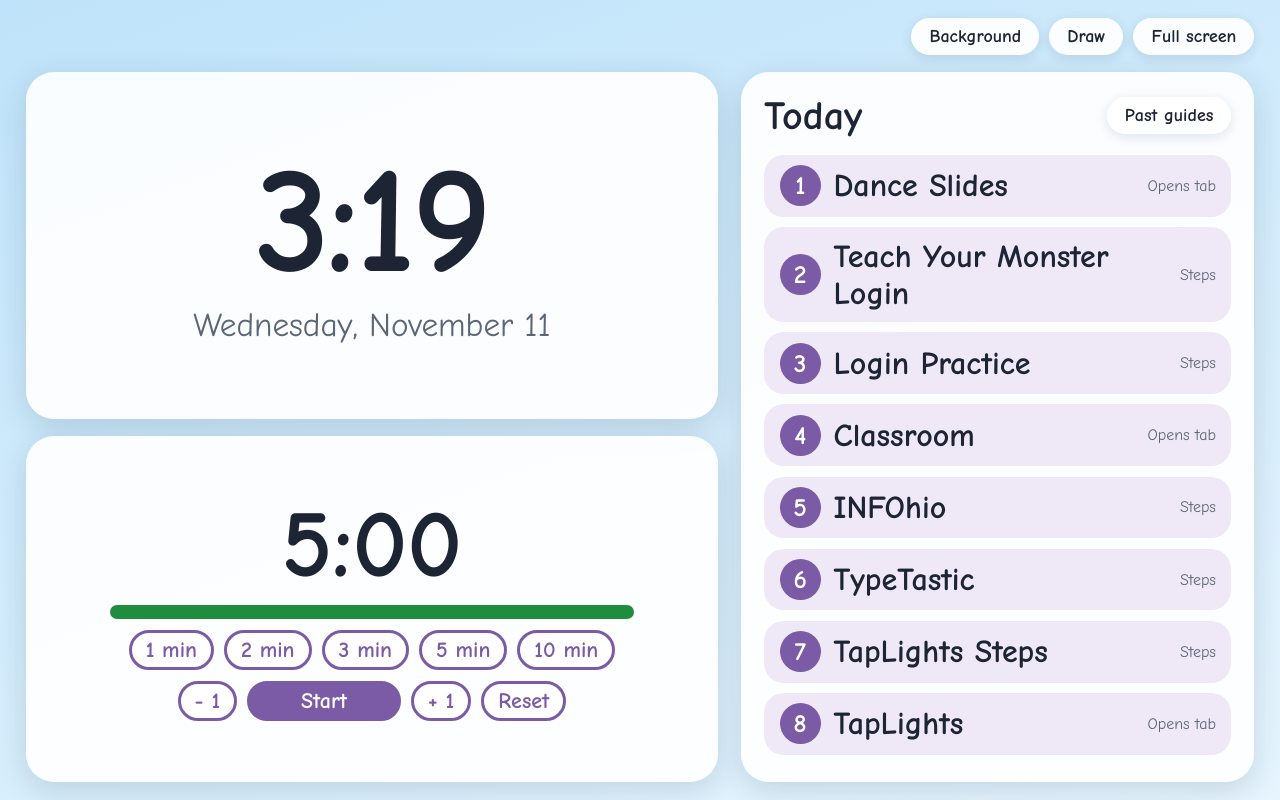
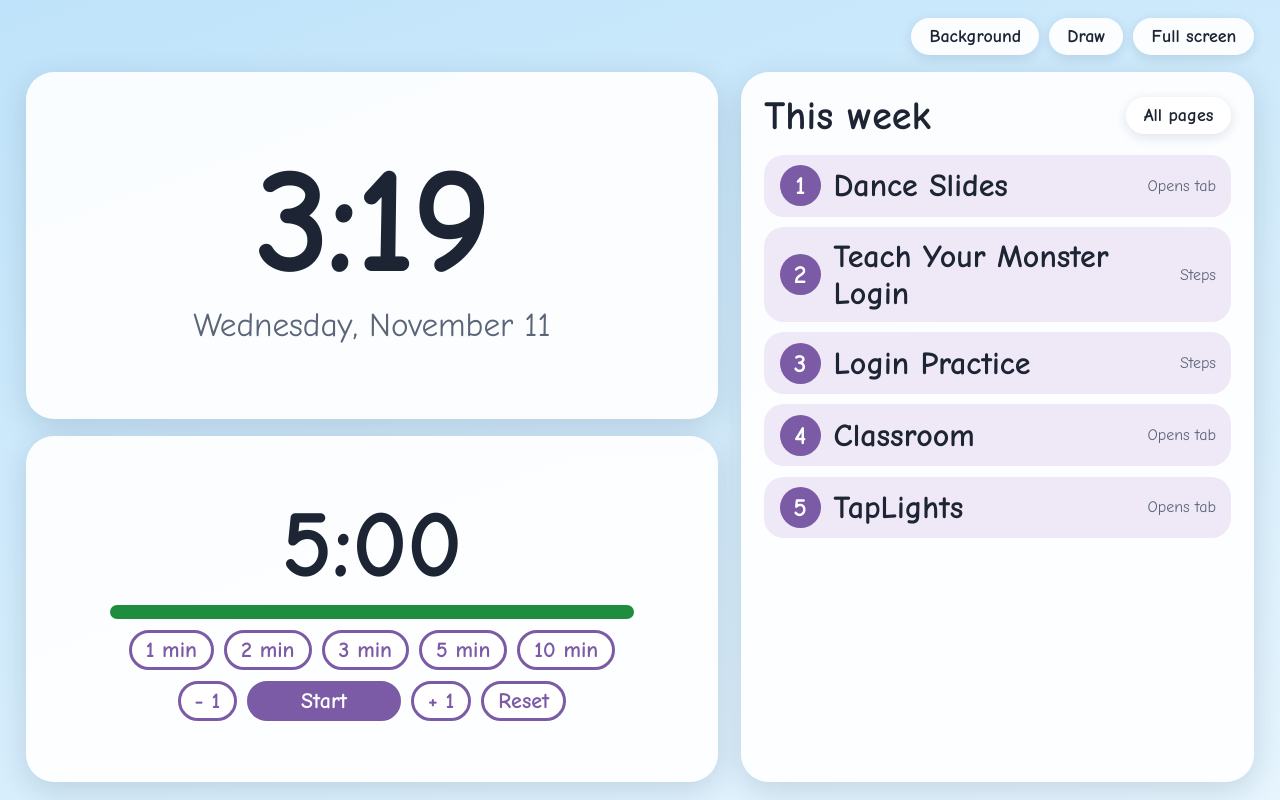
Before and after one commit to smithpick/smithpick.github.io, a plain HTML site: page index.html in a window 1280 px wide. Drawn offline with Linux system fonts and the light colour scheme; a web font is replaced by a local one.

Commit message:
Weekly plans: board opens to the current week, week menu, All pages list
Co-Authored-By: Claude Opus 5.5 <noreply@anthropic.com>
Claude-Session: https://claude.ai/code/session_015iDRFLctZ8BvoUTk9D5XjZ

```diff
--- a/index.html
+++ b/index.html
@@ -52,7 +52,8 @@
   /* ---------- plan ---------- */
   .plan { display:flex; flex-direction:column; padding:2.6vh 1.8vw; min-height:0; }
   .plan header { display:flex; align-items:center; justify-content:space-between; gap:10px; margin-bottom:2vh; }
-  .plan h2 { margin:0; font-size:min(5vh, 40px); }
+  .plan h2 { margin:0; font-size:min(5vh, 40px); white-space:nowrap; }
+  .plan header .tool { white-space:nowrap; }
   .plan select { font-family:var(--font); font-size:18px; padding:6px 10px; border-radius:12px; border:2px solid var(--line); }
   .items { list-style:none; margin:0; padding:0; display:flex; flex-direction:column; gap:1.3vh; overflow:auto; }
   .item { display:flex; align-items:center; gap:1vw; width:100%; text-align:left; border:none; cursor:pointer;
@@ -113,6 +114,7 @@
   .archive li button { width:100%; text-align:left; border:none; border-radius:14px; padding:12px 16px; cursor:pointer;
                        background:var(--accent2); color:var(--ink); font-size:22px; font-weight:700; display:flex; justify-content:space-between; gap:12px; }
   .archive li button:hover { background:var(--accent3); }
+  .archive li.ahead { font-size:16px; font-weight:700; color:var(--soft); text-transform:uppercase; letter-spacing:.06em; padding:8px 4px 0; }
   .archive li small { font-weight:400; color:var(--soft); font-size:16px; white-space:nowrap; }
   .plan header .hbtns { display:flex; gap:8px; align-items:center; }
 
@@ -192,7 +194,7 @@
       <h2 id="planTitle">Plan</h2>
       <div class="hbtns">
         <select id="planPick" aria-label="Choose plan"></select>
-        <button class="tool" id="pastBtn">Past guides</button>
+        <button class="tool" id="pastBtn">All pages</button>
       </div>
     </header>
     <ol class="items" id="items"></ol>
@@ -215,9 +217,9 @@
   <main class="gwall focus" id="gWall"></main>
 </div>
 
-<div class="archive" id="archive" role="dialog" aria-label="Past guides">
+<div class="archive" id="archive" role="dialog" aria-label="All pages">
   <div class="box">
-    <h2>Past guides <button class="tool" id="archClose">Close</button></h2>
+    <h2>All pages <button class="tool" id="archClose">Close</button></h2>
     <ul id="archList"></ul>
   </div>
 </div>
@@ -318,8 +320,17 @@
   paint();
 
   /* ---------- plan ---------- */
-  const plans = (typeof PLANS !== 'undefined' && PLANS.length) ? PLANS : [{ name:'Plan', items:[] }];
-  plans.forEach((p, i) => { const o = document.createElement('option'); o.value = i; o.textContent = p.name; $('planPick').appendChild(o); });
+  // Weeks: each plan has week: "YYYY-MM-DD" (the Monday). The board opens to the newest week that has started.
+  const plans = ((typeof PLANS !== 'undefined' && PLANS.length) ? PLANS : [{ week:'', items:[] }])
+    .slice().sort((a, b) => String(b.week || '').localeCompare(String(a.week || '')));
+  const todayKey = (() => { const d = new Date(); return d.getFullYear() + '-' + String(d.getMonth() + 1).padStart(2, '0') + '-' + String(d.getDate()).padStart(2, '0'); })();
+  let curIdx = plans.findIndex(p => !p.week || p.week <= todayKey); if (curIdx < 0) curIdx = plans.length - 1;
+  function weekLabel(p) { return p.week ? 'Week of ' + new Date(p.week + 'T12:00').toLocaleDateString('en-US', { month:'short', day:'numeric' }) : (p.name || 'Plan'); }
+  plans.forEach((p, i) => {
+    const o = document.createElement('option'); o.value = i;
+    o.textContent = weekLabel(p).replace('Week of ', '') + (i === curIdx ? ' (now)' : (p.week > todayKey ? ' (next)' : ''));
+    $('planPick').appendChild(o);
+  });
   $('planPick').style.display = plans.length > 1 ? '' : 'none';
   // Google Slides links open in present mode, on the same slide the link points to.
   function presentUrl(url) {
@@ -330,9 +341,16 @@
   }
   const guides = (typeof GUIDES !== 'undefined' && Array.isArray(GUIDES)) ? GUIDES : [];
   function findGuide(id) { return guides.find(g => g.id === id); }
+  function wireItem(el, it, has) {
+    if (!has) return;
+    if (it.type === 'guide') el.onclick = () => openGuide(it.guide);
+    else if (it.type === 'steps') el.onclick = () => openSteps(it.url);
+    else if (el.tagName === 'A') { el.href = presentUrl(it.url); el.target = '_blank'; el.rel = 'noopener'; }
+    else el.onclick = () => window.open(presentUrl(it.url), '_blank', 'noopener');
+  }
   function renderPlan(i) {
     const p = plans[i] || plans[0];
-    $('planTitle').textContent = p.name;
+    $('planTitle').textContent = i === curIdx ? 'This week' : weekLabel(p);
     const ol = $('items'); ol.innerHTML = '';
     p.items.forEach((it, n) => {
       const li = document.createElement('li');
@@ -344,9 +362,7 @@
       el.querySelector('.n').textContent = n + 1;
       el.querySelector('.lbl').textContent = it.label;
       el.querySelector('.kind').textContent = !has ? (isGuide ? 'Guide missing' : 'Link needed') : (it.type === 'link' ? 'Opens tab' : 'Steps');
-      if (has && isGuide) el.onclick = () => openGuide(it.guide);
-      else if (has && it.type === 'steps') el.onclick = () => openSteps(it.url);
-      else if (has) { el.href = presentUrl(it.url); el.target = '_blank'; el.rel = 'noopener'; }
+      wireItem(el, it, has);
       li.appendChild(el); ol.appendChild(li);
     });
     requestAnimationFrame(fitPlan);
@@ -363,9 +379,8 @@
     }
   }
   addEventListener('resize', fitPlan);
-  let planIdx = Number(store.get('plan', 0)); if (!(planIdx < plans.length)) planIdx = 0;
-  $('planPick').value = planIdx; renderPlan(planIdx);
-  $('planPick').onchange = e => { store.set('plan', e.target.value); renderPlan(Number(e.target.value)); };
+  $('planPick').value = curIdx; renderPlan(curIdx);
+  $('planPick').onchange = e => renderPlan(Number(e.target.value));
 
   /* ---------- steps viewer ---------- */
   const viewer = $('viewer'), frame = $('frame');
@@ -427,14 +442,32 @@
   /* ---------- archive ---------- */
   function renderArchive() {
     const ul = $('archList'); ul.innerHTML = '';
+    const head = t => { const li = document.createElement('li'); li.className = 'ahead'; li.textContent = t; ul.appendChild(li); };
     const list = guides.slice().sort((a, b) => String(b.date || '').localeCompare(String(a.date || '')));
-    if (!list.length) { ul.innerHTML = '<li style="font-size:20px;color:var(--soft)">No guides yet.</li>'; return; }
+    head('Guides');
+    if (!list.length) { const li = document.createElement('li'); li.className = 'ahead'; li.textContent = 'None yet'; ul.appendChild(li); }
     list.forEach(g => {
       const li = document.createElement('li'); const b = document.createElement('button');
       b.innerHTML = '<span></span><small></small>';
       b.querySelector('span').textContent = g.title || g.id;
       b.querySelector('small').textContent = g.date ? new Date(g.date + 'T12:00').toLocaleDateString('en-US', { month:'short', day:'numeric', year:'numeric' }) : '';
       b.onclick = () => openGuide(g.id);
+      li.appendChild(b); ul.appendChild(li);
+    });
+    // Every other page or link used in any week, newest week first, no repeats.
+    const seen = new Set(), others = [];
+    plans.forEach(p => p.items.forEach(it => {
+      if (it.type === 'guide' || !(it.url && it.url.trim())) return;
+      const k = it.type + '|' + it.url; if (seen.has(k)) return; seen.add(k); others.push(it);
+    }));
+    if (others.length) head('Pages and links');
+    others.forEach(it => {
+      const li = document.createElement('li'); const b = document.createElement('button');
+      b.innerHTML = '<span></span><small></small>';
+      b.querySelector('span').textContent = it.label;
+      b.querySelector('small').textContent = it.type === 'link' ? 'Opens tab' : 'Steps';
+      wireItem(b, it, true);
+      b.addEventListener('click', () => $('archive').classList.remove('show'));
       li.appendChild(b); ul.appendChild(li);
     });
   }
--- a/plans.js
+++ b/plans.js
@@ -1,23 +1,22 @@
-// All plans live here. To add a lesson, copy a plan block and edit it.
+// One block per week. "week" is that week's Monday (YYYY-MM-DD).
+// The board opens to the newest week that has started. Old weeks stay here as a record
+// and can be picked from the week menu. Anything ever used shows under "All pages".
 //
 // Item types:
-//   "steps" = opens full screen on the board (a page in this repo)
+//   "guide" = a step guide from guides.js (opens full screen)
+//   "steps" = a page in this repo (opens full screen)
 //   "link"  = opens in a new tab
 //
-// Leave url as "" if you don't have the link yet. The button shows "Link needed".
 // Public repo: no student names, class lists, or class codes in this file.
 
 const PLANS = [
   {
-    name: "Today",
+    week: "2026-11-09",
     items: [
       { label: "Dance Slides",        type: "link",  url: "https://docs.google.com/presentation/d/1KMfl8qeZMs3BYgkST3lehQhcGIaVe5quUXnDFO5Ff0w/edit?slide=id.g27b930ed771_0_60#slide=id.g27b930ed771_0_60" },
       { label: "Teach Your Monster Login", type: "steps", url: "login-steps.html" },
       { label: "Login Practice",      type: "steps", url: "login-practice.html" },
       { label: "Classroom",           type: "link",  url: "https://classroom.google.com" },
-      { label: "INFOhio",             type: "guide", guide: "2026-11-11-infohio" },
-      { label: "TypeTastic",          type: "guide", guide: "2026-11-11-typetastic" },
-      { label: "TapLights Steps",     type: "guide", guide: "2026-11-11-taplights" },
       { label: "TapLights",           type: "link",  url: "https://sites.google.com/plsd.us/taplights-pkc/home" }
     ]
   }
```
Also changed, not shown: 1 other file.
